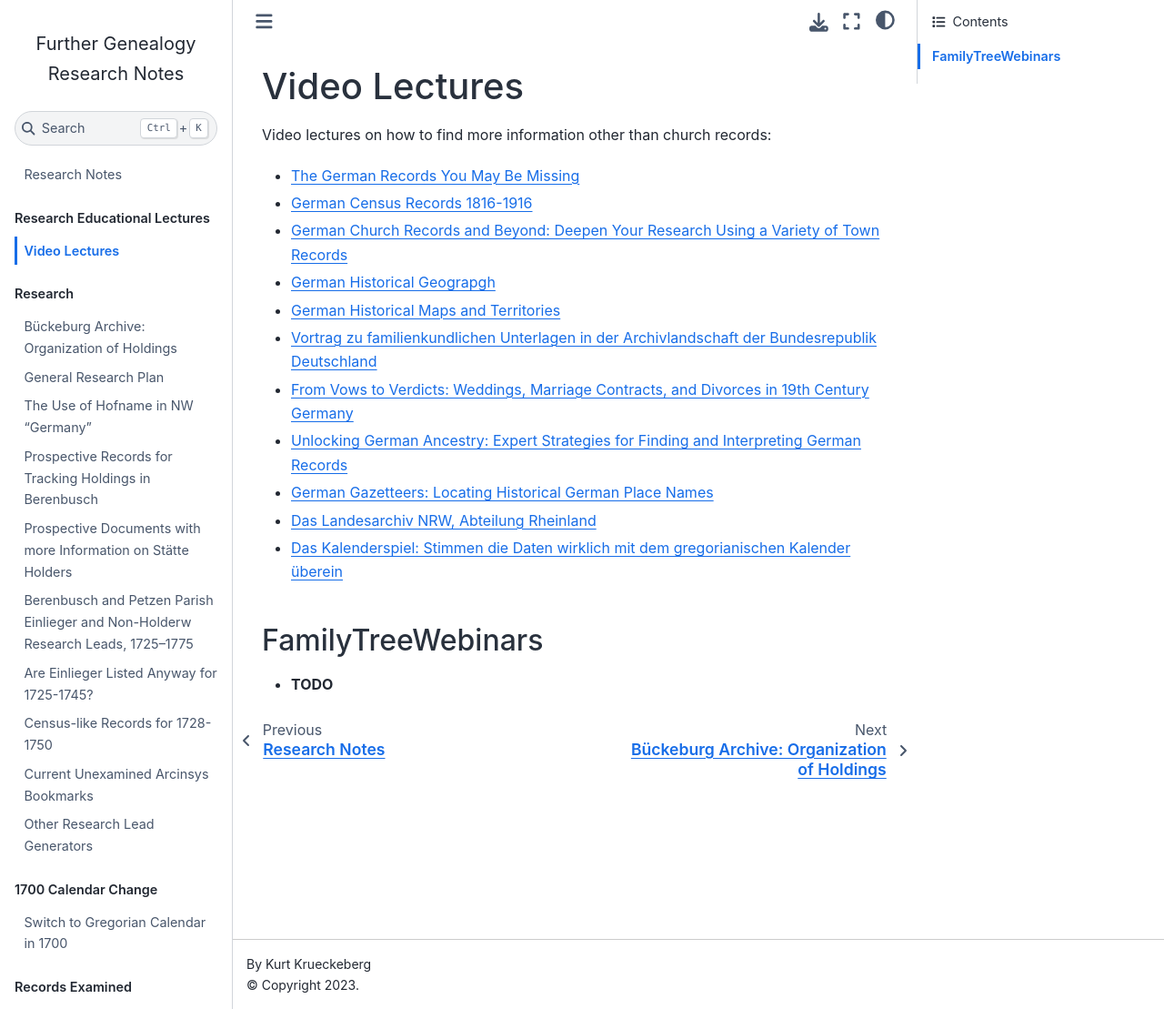
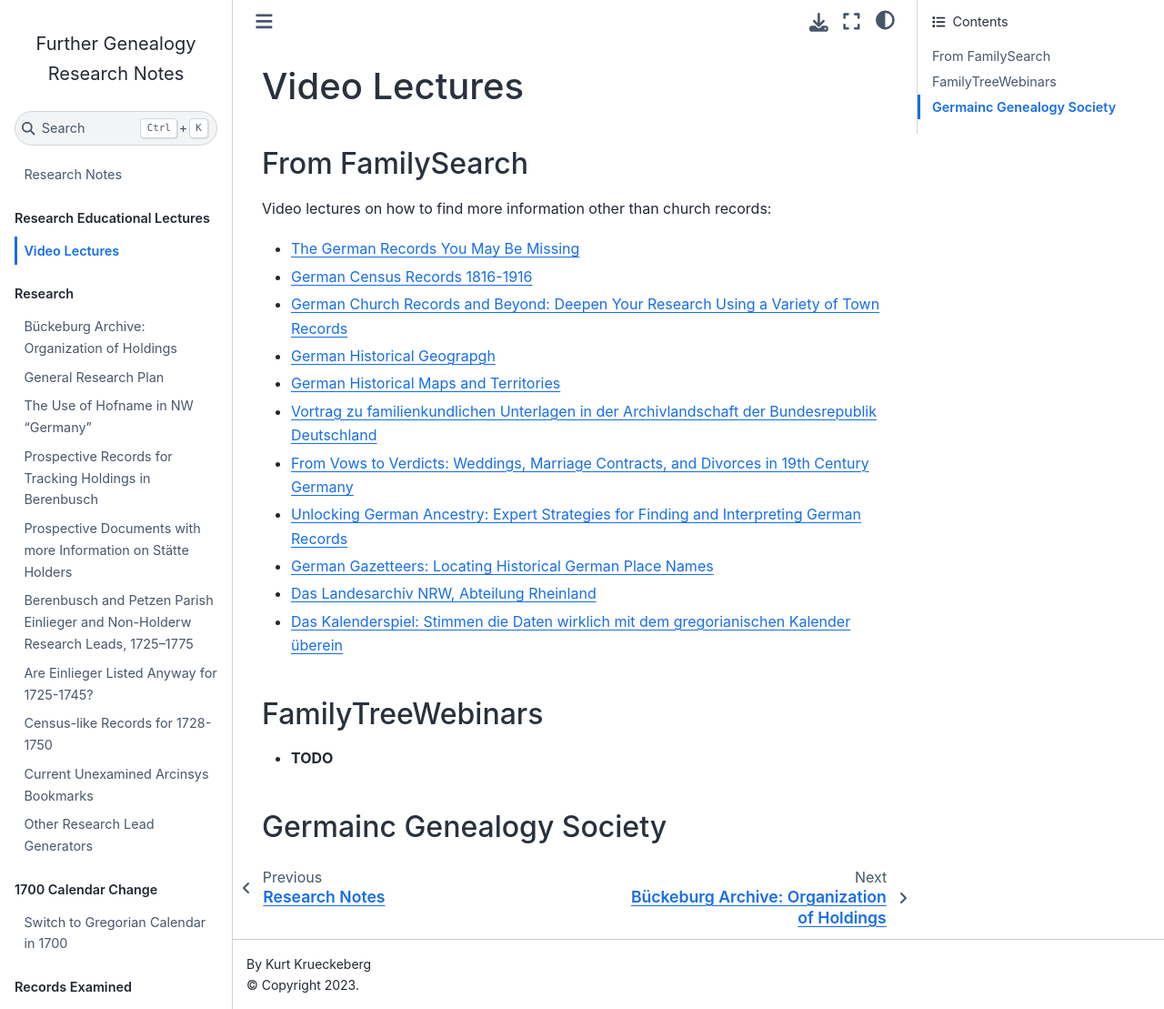
Before and after one commit to kurt-krueckeberg/sphinx-research, a Jupyter Book: the page built from education/finding-more-info.md, in a window 1280 px wide and 1109 px high. Shown: the whole window at 91% size. Built offline with Jupyter Book 1.0.4 settings and Sphinx 7.4.7 and the Sphinx Book theme 1.1.4, drawn with Linux system fonts in a browser that asks for light colours.

Commit message:
Update files

```diff
--- a/education/finding-more-info.md
+++ b/education/finding-more-info.md
@@ -1,4 +1,6 @@
 # Video Lectures
+
+## From FamilySearch
 
 Video lectures on how to find more information other than church records:
 
@@ -17,3 +19,5 @@ Video lectures on how to find more information other than church records:
 ## FamilyTreeWebinars
 
 - **TODO**
+
+## Germainc Genealogy Society
```
